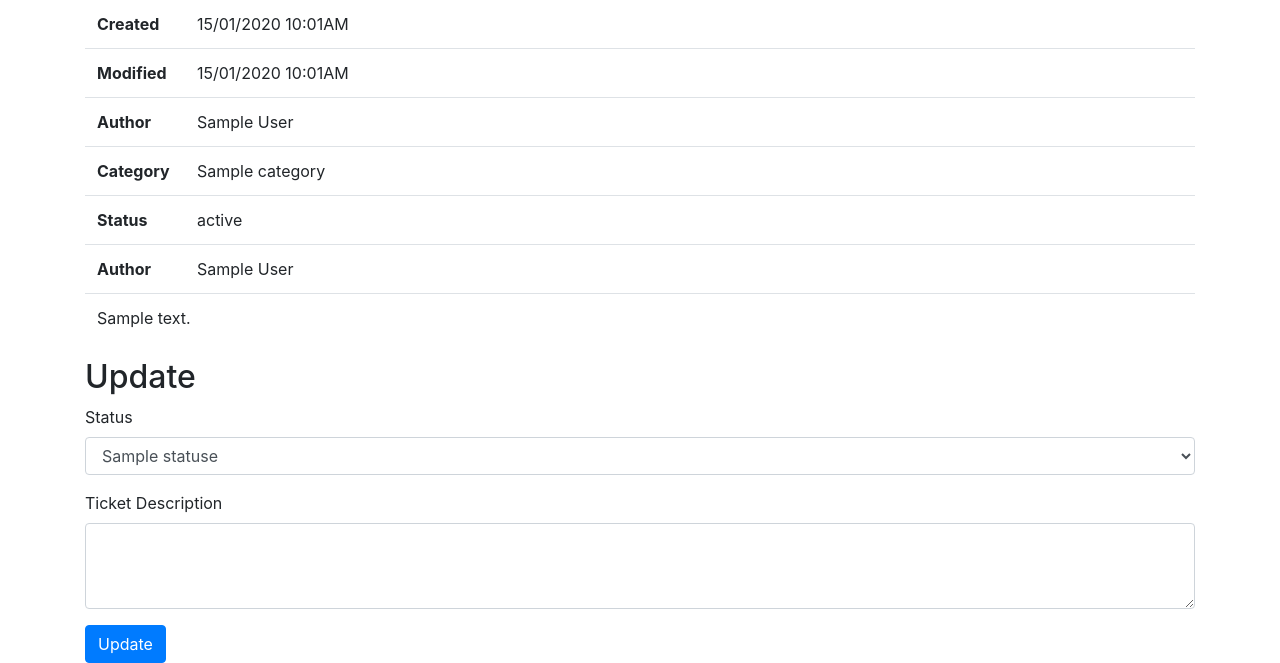
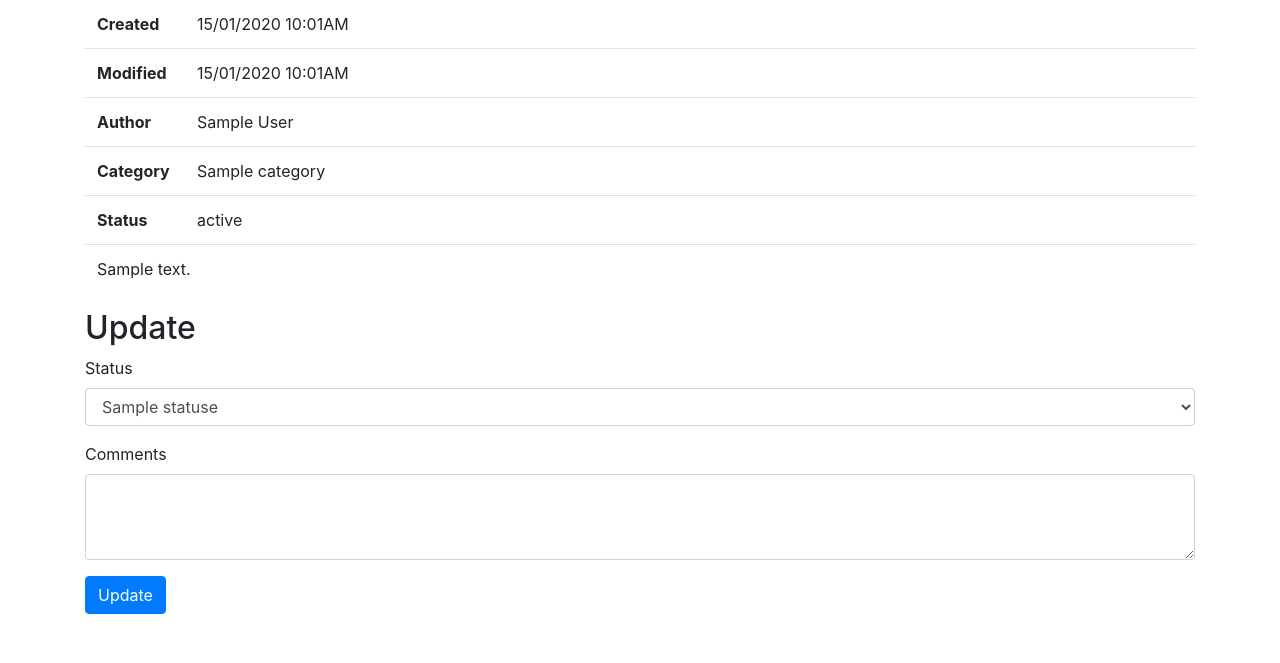
Before and after one commit to tomual/tintin-ticketing, a CodeIgniter app: the page made by application/views/ticket/view.php in a window 1280 px wide. Shown: the part 265-928 px from the top of the page. After the commit the page ends 879 px from the top, so only its background shows below. Run offline with CodeIgniter, Linux system fonts and the light colour scheme; tables that the repository leaves empty hold one stand-in row (values such as "Sample post"); the template is opened without the code that fills it: most values are stand-ins (such as "Sample title", 1, 10 or a date in 2020); some libraries are stand-ins or nearby versions.

Commit message:
Map username to ticket views

```diff
--- a/application/models/tickets_model.php
+++ b/application/models/tickets_model.php
@@ -21,7 +21,7 @@ class Tickets_model extends CI_Model {
 
     public function get_ticket( $tid )
     {
-        $this->db->select('tid, title, tickets.created, users.name as author, tickets.description, label as status, categories.name as category, sid, cid');
+        $this->db->select('tid, title, tickets.created, username as author, tickets.description, label as status, categories.name as category, sid, cid');
         $this->db->where('tid', $tid);
         $this->db->join('users', 'author=uid', 'left');
         $this->db->join('statuses', 'status=sid', 'left');
--- a/application/views/ticket/all.php
+++ b/application/views/ticket/all.php
@@ -19,7 +19,7 @@
 					<td><?php echo $ticket->tid ?></td>
 					<td><a href="/ticket/view/<?php echo $ticket->tid ?>"><?php echo $ticket->title ?></a></td>
 					<td><?php echo $ticket->label ?></td>
-					<td><?php echo $ticket->name ?></td>
+					<td><?php echo $ticket->username ?></td>
 					<td><?php echo date('d/m/Y', strtotime($ticket->created)) ?></td>
 				</tr>
 			<?php endforeach ?>
--- a/application/views/ticket/view.php
+++ b/application/views/ticket/view.php
@@ -26,10 +26,6 @@
 			<td><?php echo $ticket->status ?></td>
 		</tr>
 		<tr>
-			<th>Author</th>
-			<td><?php echo $ticket->author ?></td>
-		</tr>
-		<tr>
 			<td colspan="2"><?php echo $ticket->description ?></td>
 		</tr>
 	</table>
@@ -46,8 +42,8 @@
 	        </select>
 	    </div>
 	    <div class="form-group">
-	        <label for="">Ticket Description</label>
-	        <textarea class="form-control" id="description" name="description" rows="3"></textarea>
+	        <label for="">Comments</label>
+	        <textarea class="form-control" id="comment" name="comment" rows="3"></textarea>
 	    </div>
 	    <button type="submit" class="btn btn-primary">Update</button>
 	</form>
```
